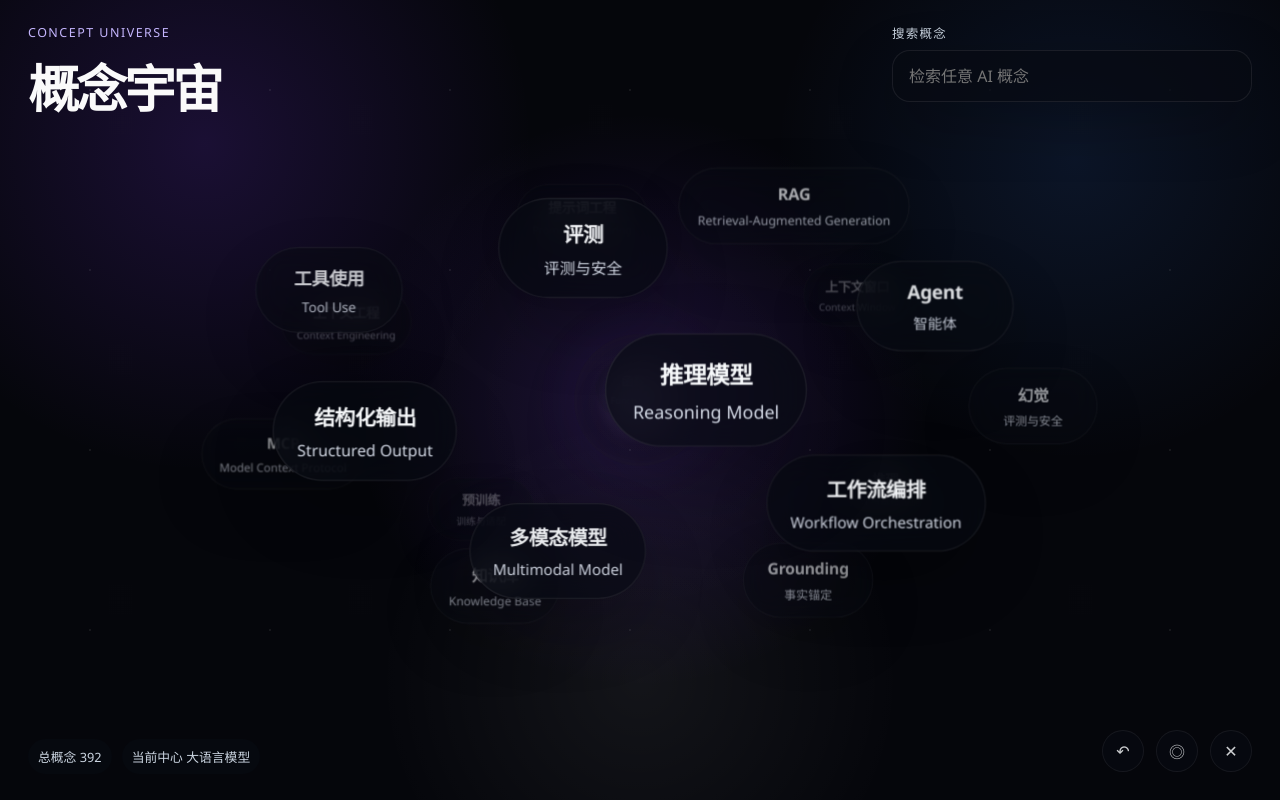
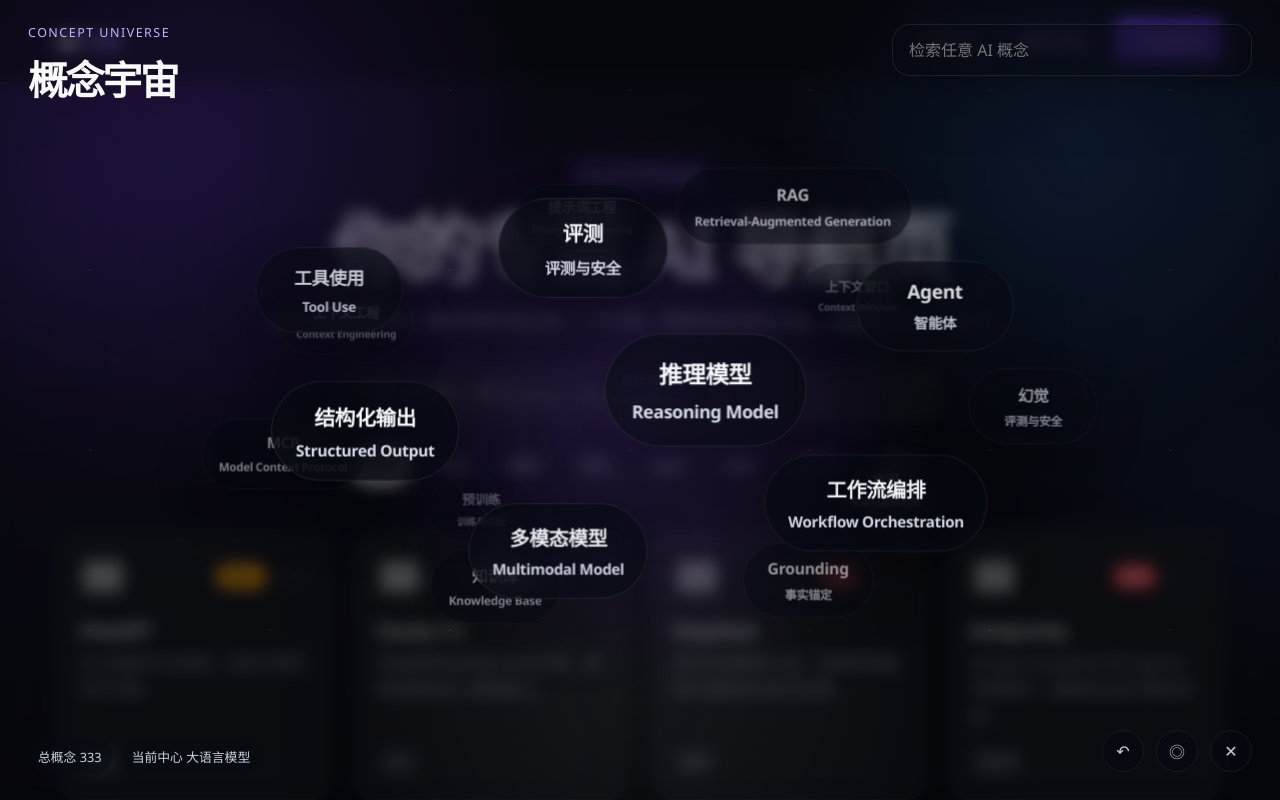
Before and after one commit to 9iliudar/Ai123, a Next.js app: page / in a window 1280 px wide. Both pictures are taken after a click on the button "概念宇宙". Shown: the top 800 px of the page. Built offline with nearby package versions, Linux system fonts and the light colour scheme; grey boxes are pictures that could not be loaded.

Commit message:
Refine concept universe interaction

```diff
--- a/app/globals.css
+++ b/app/globals.css
@@ -1144,11 +1144,11 @@ select {
   inset: 0;
   z-index: 50;
   background:
-    radial-gradient(circle at 16% 18%, color-mix(in srgb, var(--universe-accent-soft, rgba(124, 58, 237, 0.18)) 100%, transparent), transparent 26%),
-    radial-gradient(circle at 84% 20%, rgba(59, 130, 246, 0.12), transparent 24%),
-    radial-gradient(circle at 50% 85%, rgba(255, 255, 255, 0.06), transparent 28%),
-    #05060b;
-  backdrop-filter: blur(12px);
+    radial-gradient(circle at 16% 18%, color-mix(in srgb, var(--universe-accent-soft, rgba(124, 58, 237, 0.18)) 82%, transparent), transparent 28%),
+    radial-gradient(circle at 84% 20%, rgba(59, 130, 246, 0.1), transparent 24%),
+    radial-gradient(circle at 50% 85%, rgba(255, 255, 255, 0.045), transparent 30%),
+    rgba(5, 6, 11, 0.58);
+  backdrop-filter: blur(8px) saturate(1.08);
   animation: universeOverlayIn 260ms ease-out;
 }
 
@@ -1193,7 +1193,7 @@ select {
 
 .universe-brand h2 {
   margin: 0;
-  font-size: clamp(2.2rem, 4vw, 4rem);
+  font-size: clamp(1.8rem, 3.1vw, 3rem);
   letter-spacing: -0.06em;
 }
 
@@ -1220,19 +1220,12 @@ select {
   min-width: min(360px, 42vw);
 }
 
-.universe-search span {
-  color: #cbd5e1;
-  font-size: 0.78rem;
-  letter-spacing: 0.1em;
-  text-transform: uppercase;
-}
-
 .universe-search input {
   width: 100%;
   padding: 14px 16px;
   border: 1px solid rgba(255, 255, 255, 0.08);
   border-radius: 18px;
-  background: rgba(8, 11, 19, 0.72);
+  background: rgba(8, 11, 19, 0.58);
   color: #f8fafc;
   box-shadow: 0 20px 60px rgba(0, 0, 0, 0.22);
   outline: none;
@@ -1303,10 +1296,18 @@ select {
   touch-action: none;
   cursor: grab;
   perspective: 1200px;
-}
-
-.universe-scene:active {
+  user-select: none;
+}
+
+.universe-scene.is-pointer-down,
+.universe-scene.is-dragging {
   cursor: grabbing;
+}
+
+.universe-scene.is-pointer-down .universe-node,
+.universe-scene.is-dragging,
+.universe-scene.is-dragging * {
+  cursor: grabbing !important;
 }
 
 .universe-backdrop,
@@ -1360,17 +1361,17 @@ select {
   left: 50%;
   top: 50%;
   background:
-    radial-gradient(circle, color-mix(in srgb, var(--universe-accent, #c4b5fd) 18%, rgba(255, 255, 255, 0.08)) 0%, transparent 48%),
-    radial-gradient(circle, rgba(255, 255, 255, 0.05) 0%, transparent 62%);
+    radial-gradient(circle, color-mix(in srgb, var(--universe-accent, #c4b5fd) 10%, rgba(255, 255, 255, 0.05)) 0%, transparent 52%),
+    radial-gradient(circle, rgba(255, 255, 255, 0.025) 0%, transparent 68%);
   position: absolute;
-  width: 132px;
-  height: 132px;
+  width: 116px;
+  height: 116px;
   border-radius: 999px;
   box-shadow:
-    0 0 54px color-mix(in srgb, var(--universe-accent-soft, rgba(124, 58, 237, 0.18)) 55%, transparent),
-    inset 0 0 18px rgba(255, 255, 255, 0.04);
+    0 0 36px color-mix(in srgb, var(--universe-accent-soft, rgba(124, 58, 237, 0.18)) 35%, transparent),
+    inset 0 0 10px rgba(255, 255, 255, 0.025);
   transform: translate(-50%, -50%);
-  opacity: 0.58;
+  opacity: 0.32;
   pointer-events: none;
 }
 
@@ -1396,6 +1397,7 @@ select {
   background: rgba(8, 11, 19, 0.66);
   box-shadow: 0 24px 60px rgba(0, 0, 0, 0.24);
   transition: transform 180ms ease, border-color 180ms ease, background 180ms ease, opacity 180ms ease, filter 180ms ease;
+  cursor: pointer;
 }
 
 .universe-node.active {
@@ -1406,6 +1408,21 @@ select {
 
 .universe-node.is-distant {
   filter: blur(0.35px) saturate(0.88);
+}
+
+.universe-node-content {
+  display: block;
+  transform: translate3d(0, 0, 0);
+}
+
+.universe-scene.is-idle .universe-node-content {
+  animation: universeNodeIdle var(--node-float-duration, 12s) ease-in-out infinite;
+  animation-delay: var(--node-drift-delay, 0s);
+}
+
+.universe-scene.is-pointer-down .universe-node-content,
+.universe-scene.is-dragging .universe-node-content {
+  animation: none;
 }
 
 .universe-distant-node {
@@ -1574,6 +1591,19 @@ select {
   }
 }
 
+@keyframes universeNodeIdle {
+  0%,
+  100% {
+    transform: translate3d(0, 0, 0);
+  }
+  35% {
+    transform: translate3d(var(--node-float-x, 1px), calc(var(--node-float-y, 1px) * -0.7), 0);
+  }
+  68% {
+    transform: translate3d(calc(var(--node-float-x, 1px) * -0.75), var(--node-float-y, 1px), 0);
+  }
+}
+
 @media (max-width: 960px) {
   .universe-topbar {
     flex-direction: column;
--- a/components/concept-universe.js
+++ b/components/concept-universe.js
@@ -103,9 +103,15 @@ export default function ConceptUniverse({ open, onClose }) {
   const [query, setQuery] = useState("");
   const [rotation, setRotation] = useState({ x: -0.24, y: 0.42 });
   const [warpPhase, setWarpPhase] = useState("idle");
+  const [isPointerDown, setIsPointerDown] = useState(false);
+  const [isDragging, setIsDragging] = useState(false);
+  const [isSettling, setIsSettling] = useState(false);
   const sceneRef = useRef(null);
   const dragRef = useRef(null);
   const inertiaFrameRef = useRef(0);
+  const moveFrameRef = useRef(0);
+  const rotationRef = useRef(rotation);
+  const suppressClickUntilRef = useRef(0);
 
   const centerNode = nodeMap.get(centerId) ?? conceptUniverse.nodes[0];
   const selectedNode = selectedId ? nodeMap.get(selectedId) ?? null : null;
@@ -177,15 +183,24 @@ export default function ConceptUniverse({ open, onClose }) {
           ...node,
           ...projection,
           driftDelay: `${(index % 6) * 0.8}s`,
+          floatX: `${((index % 5) - 2) * 0.8}px`,
+          floatY: `${(((index * 2) % 5) - 2) * 0.7}px`,
+          floatDuration: `${11 + (index % 5) * 1.8}s`,
         };
       })
       .sort((left, right) => left.z - right.z);
   }, [rotation.x, rotation.y, visibleNodes]);
 
   useEffect(() => {
+    rotationRef.current = rotation;
+  }, [rotation]);
+
+  useEffect(() => {
     if (!open) {
       window.cancelAnimationFrame(inertiaFrameRef.current);
+      window.cancelAnimationFrame(moveFrameRef.current);
       inertiaFrameRef.current = 0;
+      moveFrameRef.current = 0;
     }
   }, [open]);
 
@@ -222,25 +237,32 @@ export default function ConceptUniverse({ open, onClose }) {
   function stopInertia() {
     window.cancelAnimationFrame(inertiaFrameRef.current);
     inertiaFrameRef.current = 0;
+    setIsSettling(false);
   }
 
   function startInertia(initialVelocity) {
     stopInertia();
+    setIsSettling(true);
     let velocity = initialVelocity;
 
     const step = () => {
       velocity = {
-        x: Math.abs(velocity.x) < 0.00006 ? 0 : velocity.x * 0.92,
-        y: Math.abs(velocity.y) < 0.00006 ? 0 : velocity.y * 0.92,
+        x: Math.abs(velocity.x) < 0.00004 ? 0 : velocity.x * 0.93,
+        y: Math.abs(velocity.y) < 0.00004 ? 0 : velocity.y * 0.93,
       };
 
-      setRotation((current) => ({
+      setRotation((current) => {
+        const next = {
           x: clamp(current.x + velocity.x, -1.04, 1.04),
           y: current.y + velocity.y,
-      }));
+        };
+        rotationRef.current = next;
+        return next;
+      });
 
       if (velocity.x === 0 && velocity.y === 0) {
         inertiaFrameRef.current = 0;
+        setIsSettling(false);
         return;
       }
 
@@ -291,23 +313,52 @@ export default function ConceptUniverse({ open, onClose }) {
     stopInertia();
   }
 
+  function scheduleDragRotation() {
+    if (!dragRef.current || moveFrameRef.current) {
+      return;
+    }
+
+    moveFrameRef.current = window.requestAnimationFrame(() => {
+      moveFrameRef.current = 0;
+      if (!dragRef.current) {
+        return;
+      }
+
+      const deltaX = dragRef.current.currentX - dragRef.current.startX;
+      const deltaY = dragRef.current.currentY - dragRef.current.startY;
+
+      const next = {
+        x: clamp(dragRef.current.originX + deltaY * 0.0041, -1.04, 1.04),
+        y: dragRef.current.originY + deltaX * 0.0049,
+      };
+
+      rotationRef.current = next;
+      setRotation(next);
+    });
+  }
+
   function handlePointerDown(event) {
-    if (event.target.closest("button, input")) {
+    if (event.target.closest(".universe-hud, .universe-controls, .universe-search-panel, .universe-topbar, input")) {
       return;
     }
 
     stopInertia();
+    setIsPointerDown(true);
+    setIsDragging(false);
     dragRef.current = {
       pointerId: event.pointerId,
       startX: event.clientX,
       startY: event.clientY,
-      originX: rotation.x,
-      originY: rotation.y,
+      currentX: event.clientX,
+      currentY: event.clientY,
+      originX: rotationRef.current.x,
+      originY: rotationRef.current.y,
       lastX: event.clientX,
       lastY: event.clientY,
       lastTime: performance.now(),
       velocityX: 0,
       velocityY: 0,
+      moved: false,
     };
     sceneRef.current?.setPointerCapture(event.pointerId);
   }
@@ -317,21 +368,26 @@ export default function ConceptUniverse({ open, onClose }) {
       return;
     }
 
+    dragRef.current.currentX = event.clientX;
+    dragRef.current.currentY = event.clientY;
+    const now = performance.now();
+    const elapsed = Math.max(now - dragRef.current.lastTime, 16);
     const deltaX = event.clientX - dragRef.current.startX;
     const deltaY = event.clientY - dragRef.current.startY;
-    const now = performance.now();
-    const elapsed = Math.max(now - dragRef.current.lastTime, 16);
+    const movedEnough = Math.abs(deltaX) > 4 || Math.abs(deltaY) > 4;
 
-    dragRef.current.velocityX = ((event.clientY - dragRef.current.lastY) * 0.0044) / elapsed;
-    dragRef.current.velocityY = ((event.clientX - dragRef.current.lastX) * 0.0052) / elapsed;
+    if (movedEnough) {
+      dragRef.current.moved = true;
+      setIsDragging(true);
+    }
+
+    dragRef.current.velocityX = ((event.clientY - dragRef.current.lastY) * 0.0041) / elapsed;
+    dragRef.current.velocityY = ((event.clientX - dragRef.current.lastX) * 0.0049) / elapsed;
     dragRef.current.lastX = event.clientX;
     dragRef.current.lastY = event.clientY;
     dragRef.current.lastTime = now;
 
-    setRotation({
-      x: clamp(dragRef.current.originX + deltaY * 0.0044, -1.04, 1.04),
-      y: dragRef.current.originY + deltaX * 0.0052,
-    });
+    scheduleDragRotation();
   }
 
   function handlePointerUp(event) {
@@ -339,13 +395,42 @@ export default function ConceptUniverse({ open, onClose }) {
       return;
     }
 
+    window.cancelAnimationFrame(moveFrameRef.current);
+    moveFrameRef.current = 0;
     sceneRef.current?.releasePointerCapture(event.pointerId);
+    setIsPointerDown(false);
+
+    const shouldSuppressClick = dragRef.current.moved;
+    if (shouldSuppressClick) {
+      suppressClickUntilRef.current = performance.now() + 220;
       startInertia({
-      x: clamp(dragRef.current.velocityX * 12, -0.01, 0.01),
-      y: clamp(dragRef.current.velocityY * 12, -0.012, 0.012),
+        x: clamp(dragRef.current.velocityX * 10, -0.008, 0.008),
+        y: clamp(dragRef.current.velocityY * 10, -0.01, 0.01),
       });
+    } else {
+      setIsSettling(false);
+    }
+
+    setIsDragging(false);
     dragRef.current = null;
   }
+
+  function handleNodeClick(nodeId) {
+    if (performance.now() < suppressClickUntilRef.current) {
+      return;
+    }
+
+    setSelectedId(nodeId);
+  }
+
+  const sceneStateClass = [
+    "universe-scene",
+    isPointerDown ? "is-pointer-down" : "",
+    isDragging ? "is-dragging" : "",
+    !isDragging && !isSettling && warpPhase === "idle" ? "is-idle" : "",
+  ]
+    .filter(Boolean)
+    .join(" ");
 
   return (
     <div
@@ -367,7 +452,6 @@ export default function ConceptUniverse({ open, onClose }) {
 
           <div className="universe-top-actions">
             <label className="universe-search">
-              <span>搜索概念</span>
               <input
                 type="text"
                 value={query}
@@ -399,7 +483,7 @@ export default function ConceptUniverse({ open, onClose }) {
 
         <div
           ref={sceneRef}
-          className="universe-scene"
+          className={sceneStateClass}
           onClick={(event) => {
             if (event.target === event.currentTarget || event.target.classList.contains("universe-backdrop")) {
               setSelectedId(null);
@@ -410,6 +494,7 @@ export default function ConceptUniverse({ open, onClose }) {
           onPointerUp={handlePointerUp}
           onPointerCancel={handlePointerUp}
           onPointerLeave={handlePointerUp}
+          onLostPointerCapture={handlePointerUp}
         >
           <div className="universe-backdrop" />
           <div className="universe-core" aria-hidden="true" />
@@ -430,12 +515,17 @@ export default function ConceptUniverse({ open, onClose }) {
                     opacity: node.opacity,
                     zIndex: Math.round(node.depth * 100) + 10,
                     "--node-drift-delay": node.driftDelay,
+                    "--node-float-x": node.floatX,
+                    "--node-float-y": node.floatY,
+                    "--node-float-duration": node.floatDuration,
                   }}
-                  onClick={() => setSelectedId(node.id)}
+                  onClick={() => handleNodeClick(node.id)}
                   onDoubleClick={() => enterNode(node.id)}
                 >
+                  <span className="universe-node-content">
                     <span>{node.name}</span>
                     <small>{getSecondaryLabel(node) || node.domain}</small>
+                  </span>
                 </button>
               );
             })}
--- a/data/concept-graph.js
+++ b/data/concept-graph.js
@@ -723,8 +723,25 @@ function slugifyTerm(term) {
     .replace(/^-+|-+$/g, "");
 }
 
+const foundationalLowPriorityTerms = new Set([
+  "universal-approximation-theorem",
+  "gguf",
+  "slow-thinking",
+  "fast-thinking",
+  "phi-series",
+  "gemma",
+]);
+
 function makeGlossaryItems(label, items) {
-  return items.map((item) => {
+  return items
+    .filter((item) => {
+      const english = item.english ?? item.name ?? "";
+      const chinese = item.chinese ?? "";
+      const id = item.id ?? slugifyTerm(english || chinese);
+
+      return (item.importance ?? 2) > 2 || foundationalLowPriorityTerms.has(id);
+    })
+    .map((item) => {
     const english = item.english ?? item.name ?? "";
     const chinese = item.chinese ?? "";
     return {
@@ -736,7 +753,7 @@ function makeGlossaryItems(label, items) {
       detail: item.detail ?? `${english}${chinese ? `（${chinese}）` : ""} 在 ${label} 语境中是高频基础术语，适合作为概念宇宙的长期节点保留。`,
       importance: item.importance ?? 2,
     };
-  });
+    });
 }
 
 const supplementalClusters = [
```
Lines whose indentation alone changed are shown as unchanged.
